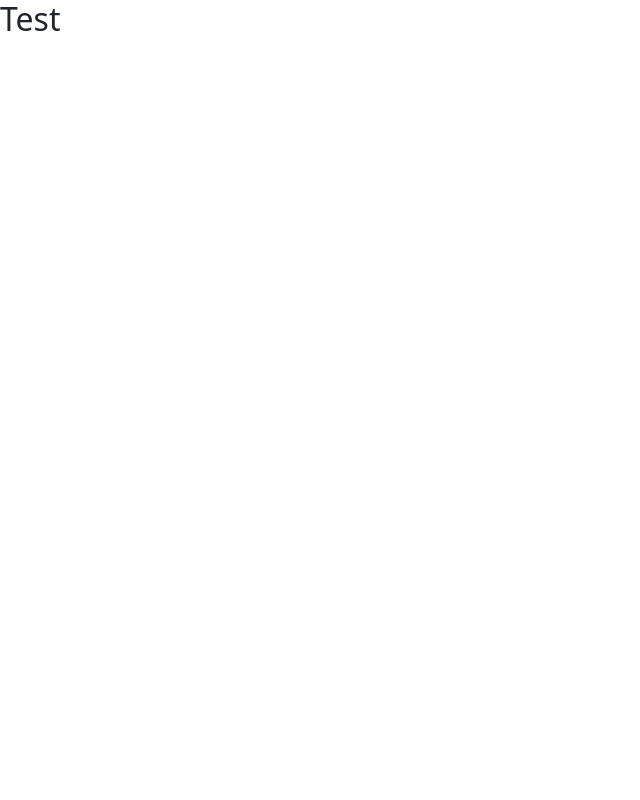
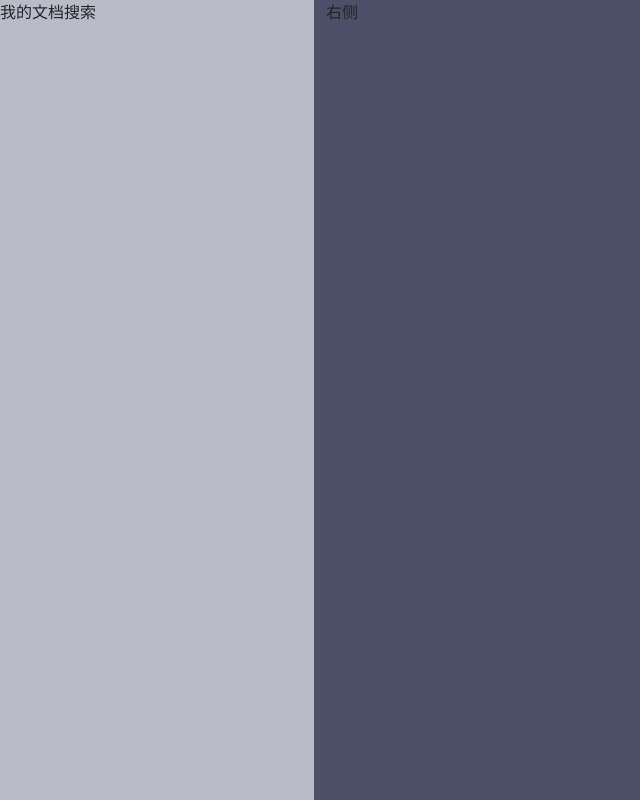
Before and after one commit to Caiyuzhen/React_Electron_Base, a React (Create React App) app: page / in a window 1280 px wide. Shown: the whole page, without its empty margins (0-640 px from the left). Built offline with nearby package versions, Linux system fonts and the light colour scheme.

Commit message:
fix:framework

```diff
--- a/src/App.js
+++ b/src/App.js
@@ -1,11 +1,41 @@
 import React from 'react'
 import styled from 'styled-components'
 import 'bootstrap/dist/css/bootstrap.min.css'
+import SearchFile from './components/SearchFile'
 
+
+// 左侧容器样式 （styled-components 语法）
+let LeftDiv = styled.div.attrs({
+	className: 'col-3 left-panel' // bootstrap 的样式
+})`
+	background-color: #bbbac9;
+	min-height: 100vh;
+`
+
+
+// 自定义右侧容器样式 （styled-components 语法）
+let RightDiv = styled.div.attrs({
+	className: 'col-9 right-panel' // bootstrap 的样式
+})`
+	background-color: #4d4e68;
+	min-height: 100vh;
+`
+
+
+// 右侧容器
 function App() {
 	return (
-		<div className="App">
-			<h2>Test</h2>
+		<div className="App container-fluid px-0">
+			<div className="row">
+				<LeftDiv>
+					<SearchFile
+						title='我的文档'
+						onSearchData={() => {console.log('搜索中')}}
+					>
+					</SearchFile>
+				</LeftDiv>
+				<RightDiv>右侧</RightDiv>
+			</div>
 		</div>
 	)
 }
--- /dev/null
+++ b/src/components/SearchFile.js
@@ -0,0 +1,28 @@
+import React, { Fragment, useState } from 'react'
+
+/**
+ * @title {string} 标题文案
+ * @onSearchData {string} 搜索的回调
+ */
+const SearchFile = ({title, onSearchData}) => {
+
+	const [searchActive, setSearchActive] = useState(false) //是否是搜索状态
+	const [value, setValue] = useState('') //列表的值
+
+	return (
+		<>
+			{
+				// 判断显示【搜索结果】还是【默认状态】
+				!searchActive &&
+					<>
+						<div>
+							<span>{title}</span>
+							<span>搜索</span>
+						</div>
+					</>
+			}
+		</>
+	)
+}
+
+export default SearchFile
```
Also changed, not shown: package.json (+7 -3 lines), note.txt, 2 other files (tests, documents, lock files or other folders).
